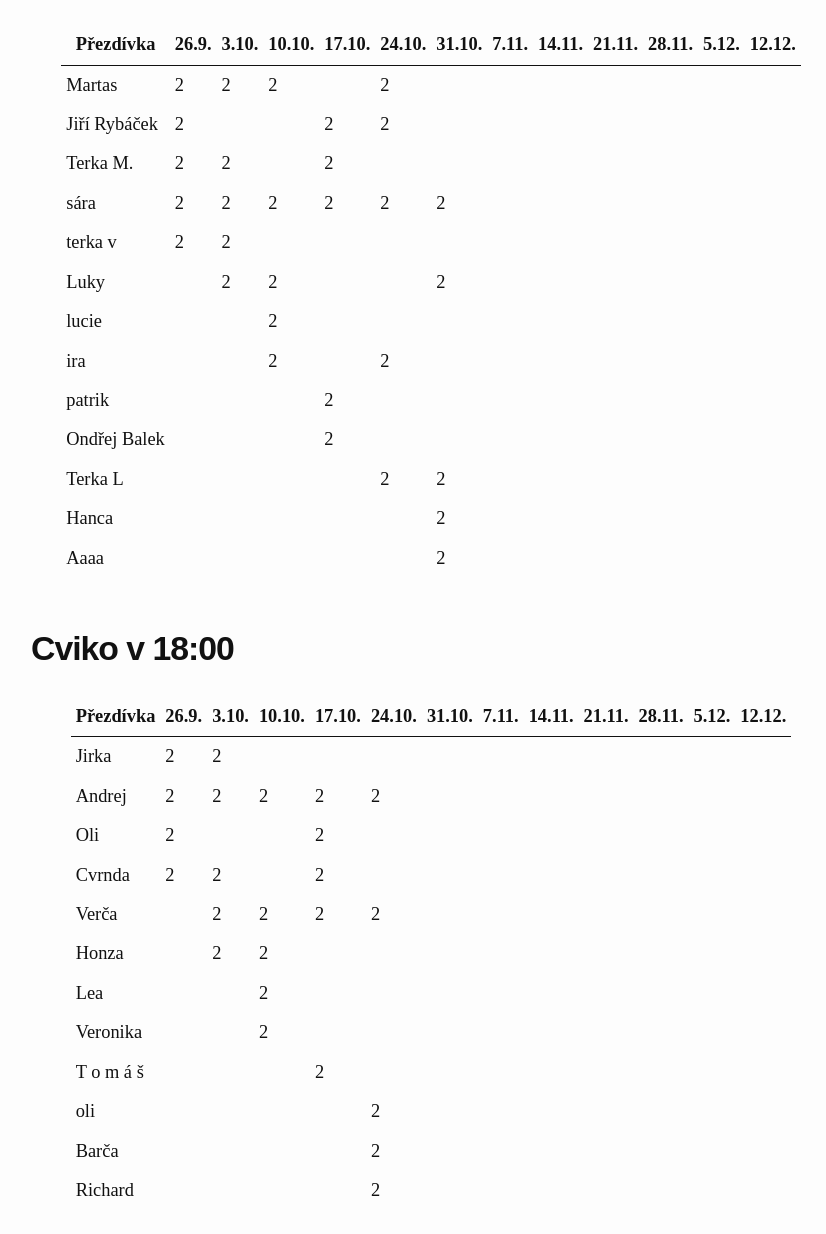
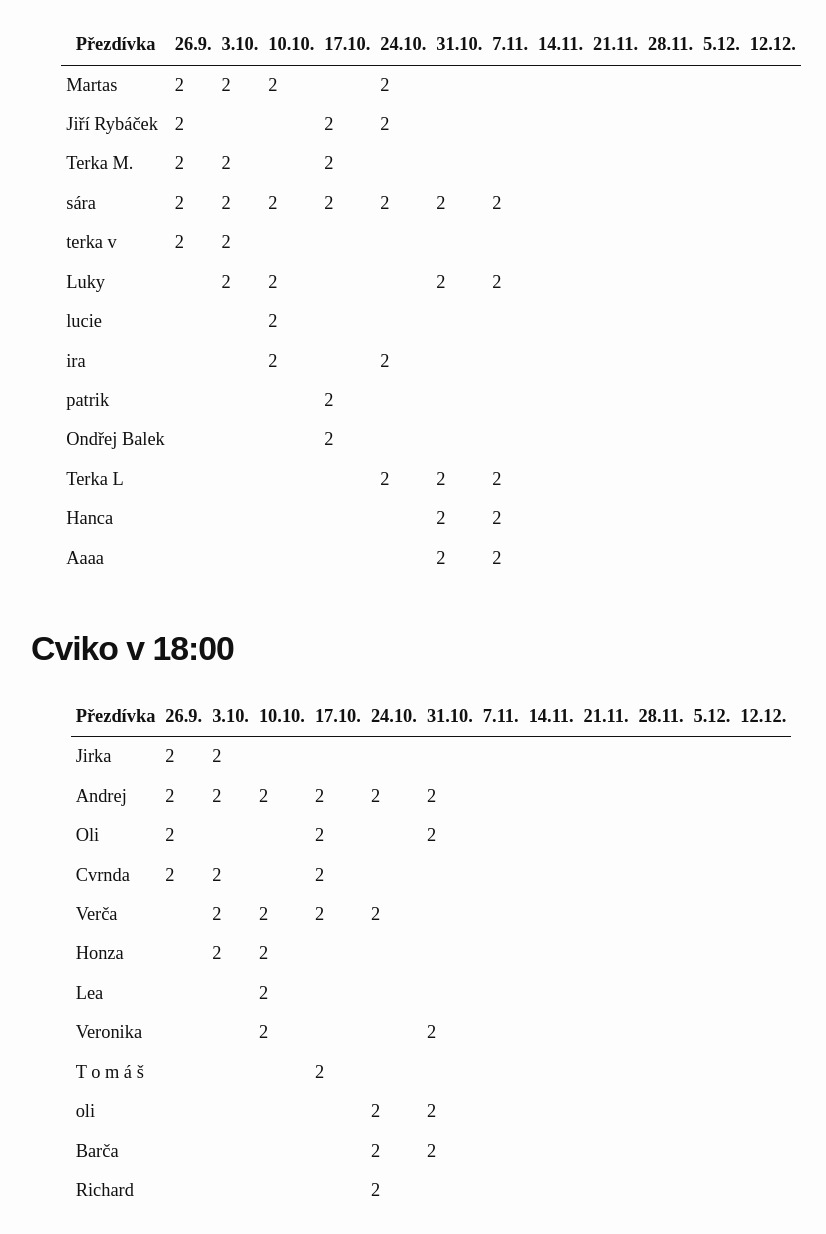
Before and after one commit to mkapytka/mkapytka.github.io, a plain HTML site: page kahoot.html in a window 1280 px wide. Shown: the part 396-1630 px from the top of the page, without its empty margins (209-1035 px from the left). Drawn offline with Linux system fonts and the light colour scheme; a web font is replaced by a local one.

Commit message:
Update kahoot.html

```diff
--- a/kahoot.html
+++ b/kahoot.html
@@ -177,7 +177,7 @@
                 <td>2</td>
                 <td>2</td>
                 <td>2</td>
-                <td></td>
+                <td>2</td>
                 <td></td>
                 <td></td>
                 <td></td>
@@ -207,7 +207,7 @@
                 <td></td>
                 <td></td>
                 <td>2</td>
-                <td></td>
+                <td>2</td>
                 <td></td>
                 <td></td>
                 <td></td>
@@ -282,7 +282,7 @@
                 <td></td>
                 <td>2</td>
                 <td>2</td>
-                <td></td>
+                <td>2</td>
                 <td></td>
                 <td></td>
                 <td></td>
@@ -297,7 +297,7 @@
                 <td></td>
                 <td></td>
                 <td>2</td>
-                <td></td>
+                <td>2</td>
                 <td></td>
                 <td></td>
                 <td></td>
@@ -312,7 +312,7 @@
                 <td></td>
                 <td></td>
                 <td>2</td>
-                <td></td>
+                <td>2</td>
                 <td></td>
                 <td></td>
                 <td></td>
@@ -365,7 +365,7 @@
                 <td>2</td>
                 <td>2</td>
                 <td>2</td>
-                <td></td>
+                <td>2</td>
                 <td></td>
                 <td></td>
                 <td></td>
@@ -380,7 +380,7 @@
                 <td></td>
                 <td>2</td>
                 <td></td>
-                <td></td>
+                <td>2</td>
                 <td></td>
                 <td></td>
                 <td></td>
@@ -455,7 +455,7 @@
                 <td>2</td>
                 <td></td>
                 <td></td>
-                <td></td>
+                <td>2</td>
                 <td></td>
                 <td></td>
                 <td></td>
@@ -485,7 +485,7 @@
                 <td></td>
                 <td></td>
                 <td>2</td>
-                <td></td>
+                <td>2</td>
                 <td></td>
                 <td></td>
                 <td></td>
@@ -500,7 +500,7 @@
                 <td></td>
                 <td></td>
                 <td>2</td>
-                <td></td>
+                <td>2</td>
                 <td></td>
                 <td></td>
                 <td></td>
```
